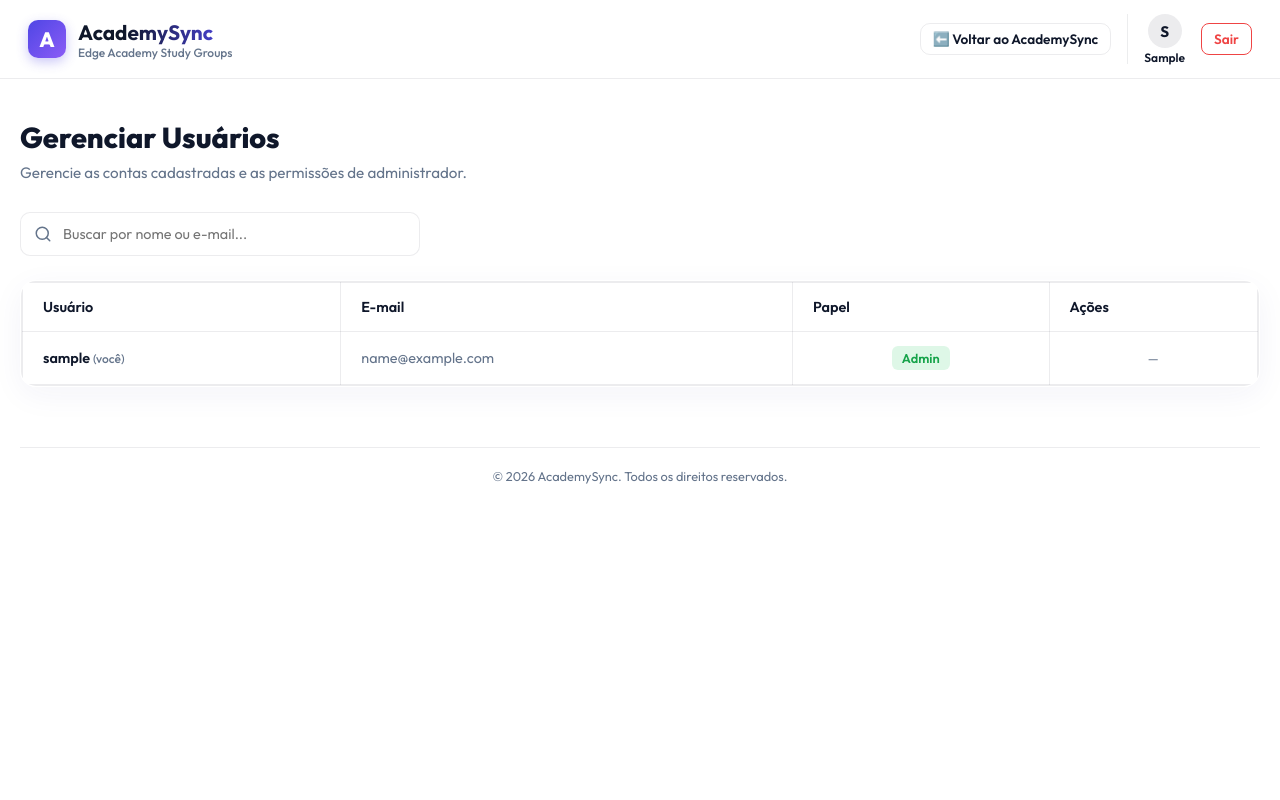
After one commit to VictorCanuto/EdgeAcademySync, a Flask app: page /users in a window 1280 px wide. The commit adds this page. Run offline with Flask 3, Linux system fonts and the light colour scheme; the visitor is signed in with stand-in values (Sample User, id 1); tables that the repository leaves empty hold one stand-in row (values such as "Sample post"); one stand-in notice (Sample message) is shown.

Commit message:
feat: create user manager screen

```diff
--- a/gerador_grupos/app.py
+++ b/gerador_grupos/app.py
@@ -1287,6 +1287,51 @@ def index():
                            turmas=turmas_info,
                            has_security_question=has_security_question)
 
+@app.route('/users', methods=['GET', 'POST'])
+@login_required
+@admin_required
+def manage_users():
+    user = get_current_user()
+    if not user:
+        return redirect(url_for('login'))
+
+    if request.method == 'POST':
+        action = request.form.get('action')
+
+        if action == 'promote_admin':
+            target_id = request.form.get('user_id')
+            if not target_id:
+                flash('Usuário inválido.', 'error')
+                return redirect(url_for('manage_users'))
+
+            target = User.query.filter_by(id=int(target_id)).first()
+            if not target:
+                flash('Usuário não encontrado.', 'error')
+                return redirect(url_for('manage_users'))
+
+            if target.is_admin:
+                flash(f'"{target.username}" já é administrador.', 'error')
+                return redirect(url_for('manage_users'))
+
+            target.is_admin = True
+            db.session.commit()
+            flash(f'"{target.username}" agora é administrador.', 'success')
+            return redirect(url_for('manage_users'))
+
+        flash('Ação inválida.', 'error')
+        return redirect(url_for('manage_users'))
+
+    users_info = [
+        {
+            "id": u.id,
+            "username": u.username,
+            "email": u.email,
+            "is_admin": bool(u.is_admin),
+        }
+        for u in User.query.order_by(User.username).all()
+    ]
+    return render_template('users.html', users=users_info)
+
 @app.route('/turma/<int:turma_id>', methods=['GET', 'POST'])
 @login_required
 def view_turma(turma_id):
--- /dev/null
+++ b/gerador_grupos/templates/users.html
@@ -0,0 +1,226 @@
+<!DOCTYPE html>
+<html lang="pt-BR">
+
+<head>
+    <meta charset="UTF-8">
+    <meta name="viewport" content="width=device-width, initial-scale=1.0">
+    <title>Usuários - AcademySync</title>
+    <link rel="stylesheet" href="{{ url_for('static', filename='style.css') }}?v=2">
+    <style>
+        body {
+            background: var(--bg-card);
+        }
+
+        .users-container {
+            /* max-width: 1200px; */
+            width: 100%;
+            margin: 40px auto;
+            padding: 0 20px;
+            background: var(--bg-card);
+        }
+
+        .landing-title-section {
+            margin-bottom: 30px;
+        }
+
+        .landing-title-section h2 {
+            font-size: 1.8rem;
+            font-weight: 800;
+            color: var(--text-main);
+            margin-bottom: 8px;
+        }
+
+        .landing-title-section p {
+            color: var(--text-muted);
+            font-size: 0.95rem;
+        }
+    </style>
+</head>
+
+<body>
+    <header class="main-header">
+
+        <div class="logo-block">
+            <div class="logo-icon">A</div>
+            <div class="logo-text">
+                <h1>AcademySync</h1>
+                <p>Edge Academy Study Groups</p>
+            </div>
+        </div>
+
+        <div class="header-actions">
+
+            <a
+                href="{{ url_for('index') }}"
+                class="btn btn-secondary"
+                style="padding: 6px 12px; font-size: 0.85rem; text-decoration: none; display: flex; align-items: center; gap: 6px; font-weight: 600;">
+                ⬅️ Voltar ao AcademySync
+            </a>
+
+            {% if session.username %}
+            <div class="user-profile-menu"
+                style="display: flex; align-items: center; gap: 16px; border-left: 1px solid var(--border-color); padding-left: 16px;">
+                <div class="user-avatar-block"
+                    style="display: flex; flex-direction: column; align-items: center; gap: 4px;">
+                    <div class="user-avatar"
+                        style="margin: 0; width: 34px; height: 34px; font-weight: 700; font-size: 0.95rem; display: flex; align-items: center; justify-content: center; border-radius: 50%; background: var(--border-color); color: var(--text-main);">
+                        {{ session.username[0]|upper }}
+                    </div>
+                    <span style="font-size: 0.75rem; font-weight: 600; color: var(--text-main); line-height: 1;">
+                        {{ session.username.split()[0]|capitalize }}
+                    </span>
+                </div>
+                <a href="{{ url_for('logout') }}" class="btn"
+                    style="border: 1px solid #EF4444; color: #EF4444; background: transparent; padding: 6px 12px; font-size: 0.85rem; text-decoration: none; font-weight: 600; border-radius: 8px; display: inline-flex; align-items: center; gap: 4px; transition: all 0.15s ease;"
+                    onmouseover="this.style.background='rgba(239, 68, 68, 0.08)'"
+                    onmouseout="this.style.background='transparent'">
+                    Sair
+                </a>
+            </div>
+            {% endif %}
+        </div>
+    </header>
+
+    <main class="users-container">
+        <div class="landing-title-section">
+            <h2>Gerenciar Usuários</h2>
+            <p>Gerencie as contas cadastradas e as permissões de administrador.</p>
+        </div>
+
+        <div style="display: flex; justify-content: space-between; align-items: center; margin-bottom: 24px; gap: 15px; flex-wrap: wrap;">
+            <div class="search-bar-container" style="max-width: 400px; width: 100%; position: relative;">
+                <svg width="18" height="18" viewBox="0 0 24 24" fill="none" stroke="var(--text-muted)"
+                    stroke-width="2" stroke-linecap="round" stroke-linejoin="round"
+                    style="position: absolute; left: 14px; top: 50%; transform: translateY(-50%); pointer-events: none;">
+                    <circle cx="11" cy="11" r="8"></circle>
+                    <line x1="21" y1="21" x2="16.65" y2="16.65"></line>
+                </svg>
+                <input type="text" id="search-user-input" class="form-input"
+                    placeholder="Buscar por nome ou e-mail..." oninput="filterUsersTable()"
+                    style="padding: 12px 16px 12px 42px; font-size: 0.9rem;">
+            </div>
+        </div>
+
+        <div class="glass-panel" style="padding: 0; border-radius: 16px; overflow: hidden; flex:1;">
+            <div class="table-wrapper" style="overflow-x: auto;">
+                <table class="styled-table" style="text-align: left;" id="users-table" style="width: 100%; margin: 0;">
+                    <thead>
+                        <tr style="text-align: left;">
+                            <th style="padding: 14px 20px;">Usuário</th>
+                            <th style="padding: 14px 20px;">E-mail</th>
+                            <th style="padding: 14px 20px;">Papel</th>
+                            <th style="padding: 14px 20px;">Ações</th>
+                        </tr>
+                    </thead>
+                    <tbody>
+                        {% for u in users %}
+                        <tr class="user-row" data-username="{{ u.username|lower }}" data-email="{{ u.email|lower }}">
+                            <td style="padding: 14px 20px; font-weight: 600; color: var(--text-main);">
+                                {{ u.username }}
+                                {% if u.username == session.username %}
+                                <span style="font-size: 0.75rem; color: var(--text-muted); font-weight: 500;">(você)</span>
+                                {% endif %}
+                            </td>
+                            <td style="padding: 14px 20px; color: var(--text-muted);">{{ u.email }}</td>
+                            <td style="padding: 14px 20px; text-align: center;">
+                                {% if u.is_admin %}
+                                <span style="display: inline-block; padding: 4px 10px; border-radius: 6px; font-size: 0.8rem; font-weight: 600; background: rgba(34, 197, 94, 0.15); color: #16a34a;">Admin</span>
+                                {% else %}
+                                <span style="display: inline-block; padding: 4px 10px; border-radius: 6px; font-size: 0.8rem; font-weight: 600; background: var(--border-color); color: var(--text-muted);">Usuário</span>
+                                {% endif %}
+                            </td>
+                            <td style="padding: 14px 20px; text-align: center;">
+                                {% if not u.is_admin %}
+                                <form action="{{ url_for('manage_users') }}" method="POST" style="display: inline;">
+                                    <input type="hidden" name="action" value="promote_admin">
+                                    <input type="hidden" name="user_id" value="{{ u.id }}">
+                                    <button type="submit" class="btn btn-secondary"
+                                        style="padding: 6px 12px; font-size: 0.8rem; border-radius: 8px; font-weight: 600;"
+                                        onclick="return confirm('Tornar {{ u.username }} administrador?');">
+                                        Tornar admin
+                                    </button>
+                                </form>
+                                {% else %}
+                                <span style="font-size: 0.8rem; color: var(--text-muted);">—</span>
+                                {% endif %}
+                            </td>
+                        </tr>
+                        {% else %}
+                        <tr>
+                            <td colspan="4" style="padding: 28px 20px; text-align: center; color: var(--text-muted);">
+                                Nenhum usuário encontrado.
+                            </td>
+                        </tr>
+                        {% endfor %}
+                    </tbody>
+                </table>
+            </div>
+        </div>
+
+        <footer
+            style="margin-top: 60px; padding: 20px 0; border-top: 1px solid var(--border-color); text-align: center; font-size: 0.8rem; color: var(--text-muted);">
+            <p>&copy; 2026 AcademySync. Todos os direitos reservados.</p>
+        </footer>
+    </main>
+
+    <div id="toast-container" style="position: fixed; top: 20px; right: 20px; z-index: 9999; display: flex; flex-direction: column; gap: 10px;"></div>
+
+    <script>
+        (function initTheme() {
+            const checkbox = document.getElementById('checkbox-theme');
+            const saved = localStorage.getItem('theme');
+            if (saved === 'dark') {
+                document.documentElement.setAttribute('data-theme', 'dark');
+                if (checkbox) checkbox.checked = true;
+            }
+            if (checkbox) {
+                checkbox.addEventListener('change', function () {
+                    if (this.checked) {
+                        document.documentElement.setAttribute('data-theme', 'dark');
+                        localStorage.setItem('theme', 'dark');
+                    } else {
+                        document.documentElement.removeAttribute('data-theme');
+                        localStorage.setItem('theme', 'light');
+                    }
+                });
+            }
+        })();
+
+        function filterUsersTable() {
+            const query = (document.getElementById('search-user-input')?.value || '').trim().toLowerCase();
+            document.querySelectorAll('#users-table .user-row').forEach(row => {
+                const username = row.dataset.username || '';
+                const email = row.dataset.email || '';
+                const match = !query || username.includes(query) || email.includes(query);
+                row.style.display = match ? '' : 'none';
+            });
+        }
+
+        function showToast(title, desc, type = 'info') {
+            const container = document.getElementById('toast-container');
+            if (!container) return;
+            const el = document.createElement('div');
+            el.className = 'glass-panel';
+            el.style.cssText = 'padding: 14px 18px; min-width: 260px; border-left: 4px solid ' +
+                (type === 'success' ? '#16a34a' : type === 'danger' || type === 'error' ? '#ef4444' : 'var(--color-primary)') + ';';
+            el.innerHTML = '<strong style="display:block; margin-bottom:4px; color:var(--text-main);">' + title + '</strong>' +
+                '<span style="font-size:0.85rem; color:var(--text-muted);">' + desc + '</span>';
+            container.appendChild(el);
+            setTimeout(() => el.remove(), 4000);
+        }
+
+        {% with messages = get_flashed_messages(with_categories=true) %}
+        {% if messages %}
+        {% for category, message in messages %}
+        showToast(
+            '{{ "Erro" if category in ["danger", "error"] else ("Sucesso" if category == "success" else "Notificação") }}',
+            {{ message|tojson }},
+            '{{ category }}'
+        );
+        {% endfor %}
+        {% endif %}
+        {% endwith %}
+    </script>
+</body>
+
+</html>
```
Also changed, not shown: gerador_grupos/templates/landing.html (+21 -14 lines).
